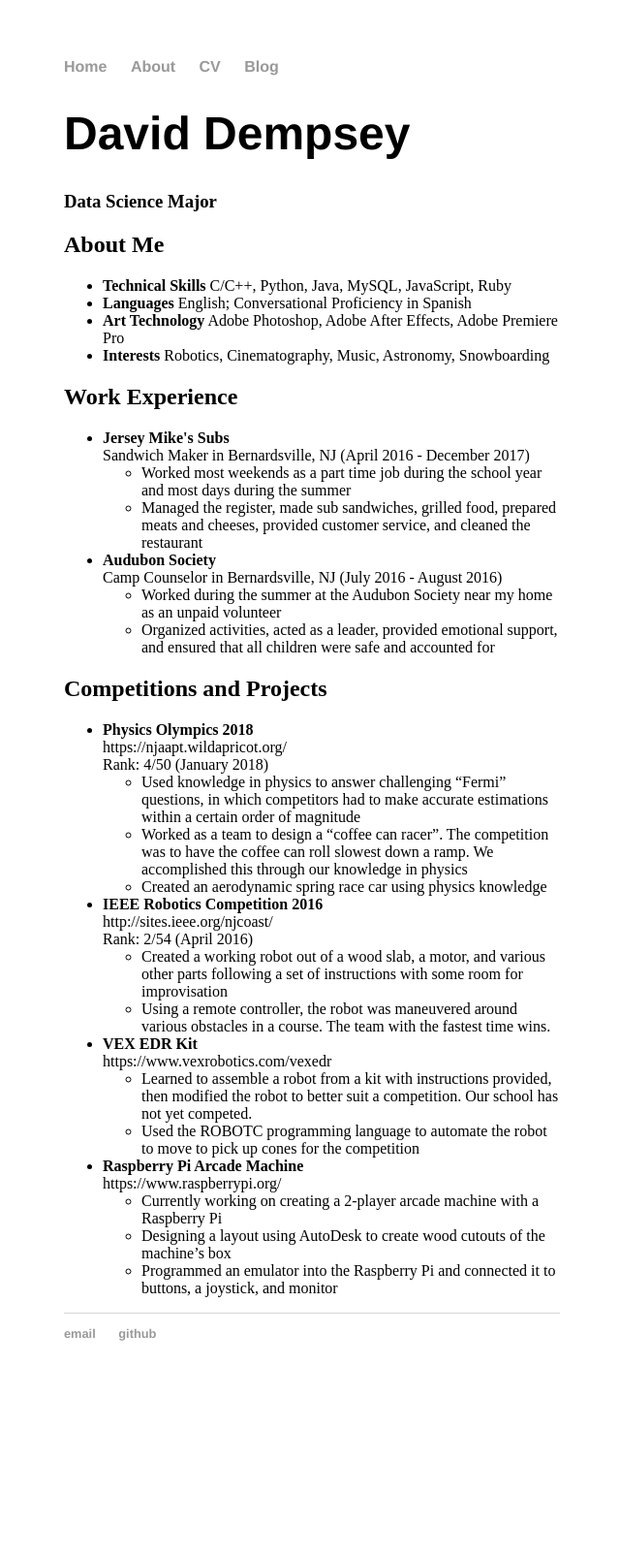
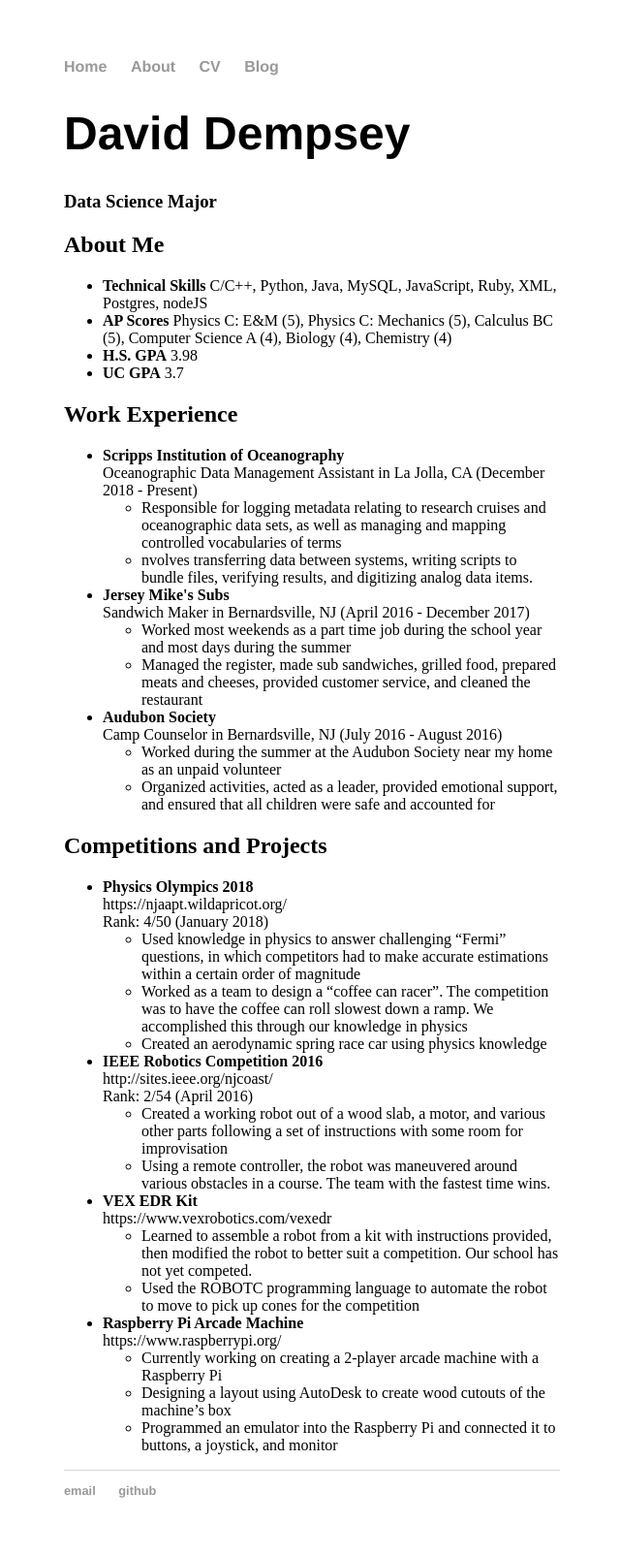
Before and after one commit to daviddempsey/daviddempsey.github.io, a Jekyll site: the page built from cv/index.html, in a window 1280 px wide. Shown: the whole page at 97% size, without its empty margins (318-958 px from the left). Built offline with Jekyll 4.4.1, drawn with Linux system fonts in a browser that asks for light colours; before the commit the page ends 1443 px from its top, so only the background shows below that.

Commit message:
updated coding and work experience

```diff
--- a/cv/index.html
+++ b/cv/index.html
@@ -7,16 +7,26 @@ title: CV
   <h3>Data Science Major</h3>
   <h2>About Me</h2>
     <ul>
-      <li><b>Technical Skills</b> C/C++, Python, Java, MySQL, JavaScript, Ruby
+      <li><b>Technical Skills</b> C/C++, Python, Java, MySQL, JavaScript, Ruby, XML, Postgres, nodeJS
         </li>
-      <li><b>Languages</b> English; Conversational Proficiency in Spanish </li>
-      <li><b>Art Technology</b> Adobe Photoshop, Adobe After Effects, Adobe
-        Premiere Pro </li>
-      <li><b>Interests</b> Robotics, Cinematography, Music, Astronomy,
-        Snowboarding</li>
+      <li><b>AP Scores</b> Physics C: E&M (5), Physics C: Mechanics (5), Calculus BC (5), Computer Science A (4), Biology (4), Chemistry (4)
+        </li>
+      <li><b>H.S. GPA</b> 3.98</li>
+      <li><b>UC GPA</b> 3.7</li>
     </ul>
   <h2>Work Experience</h2>
     <ul>
+      <li><b>Scripps Institution of Oceanography</b><br>
+        Oceanographic Data Management Assistant in La Jolla, CA (December 2018 - Present)
+        <ul>
+          <li>Responsible for logging metadata relating to research
+            cruises and oceanographic data sets, as well as managing
+            and mapping controlled vocabularies of terms</li>
+          <li>nvolves transferring data between systems,
+            writing scripts to bundle files, verifying results,
+            and digitizing analog data items.</li>
+        </ul>
+      </li>
       <li><b>Jersey Mike's Subs</b><br>
         Sandwich Maker in Bernardsville, NJ (April 2016 - December 2017)
         <ul>
```
